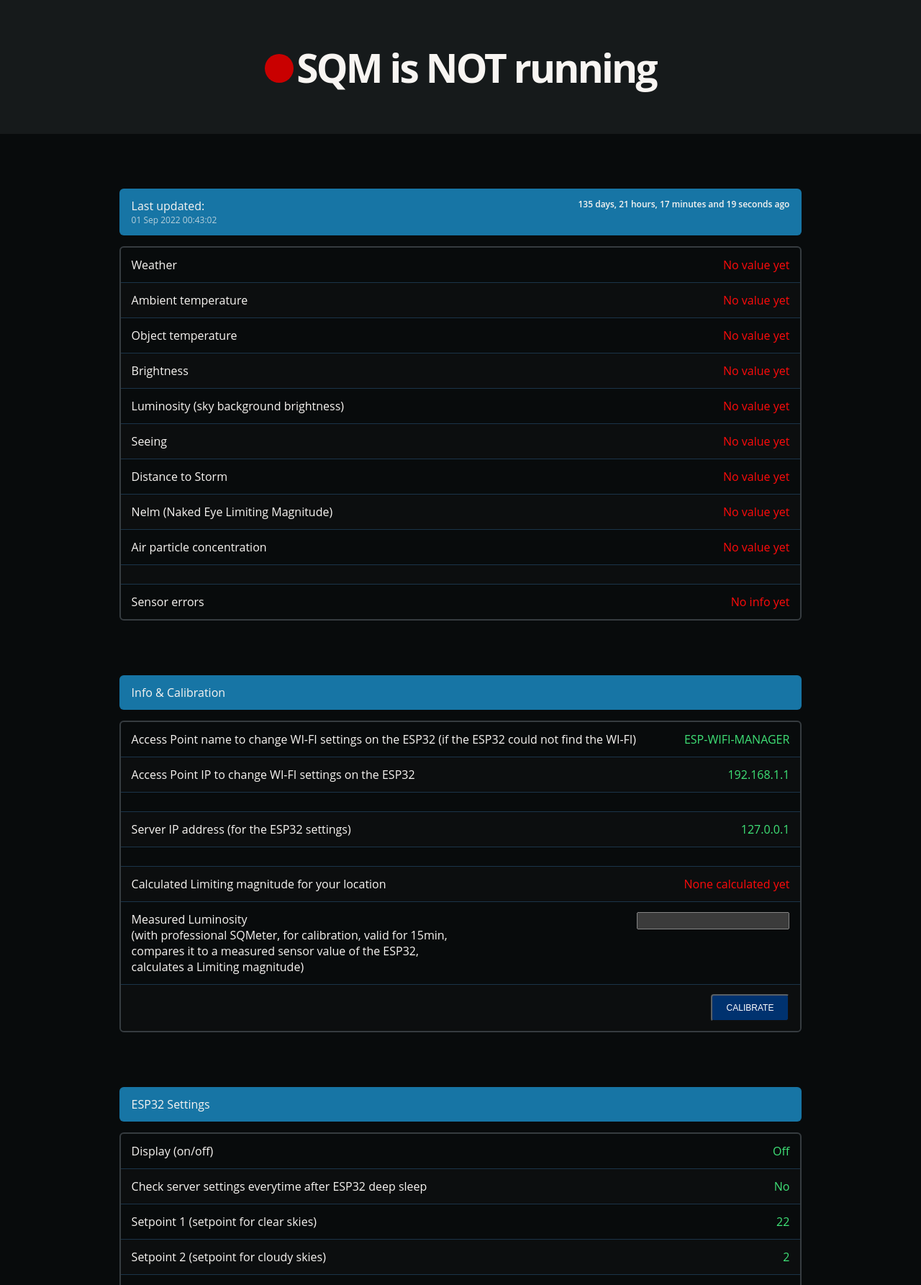
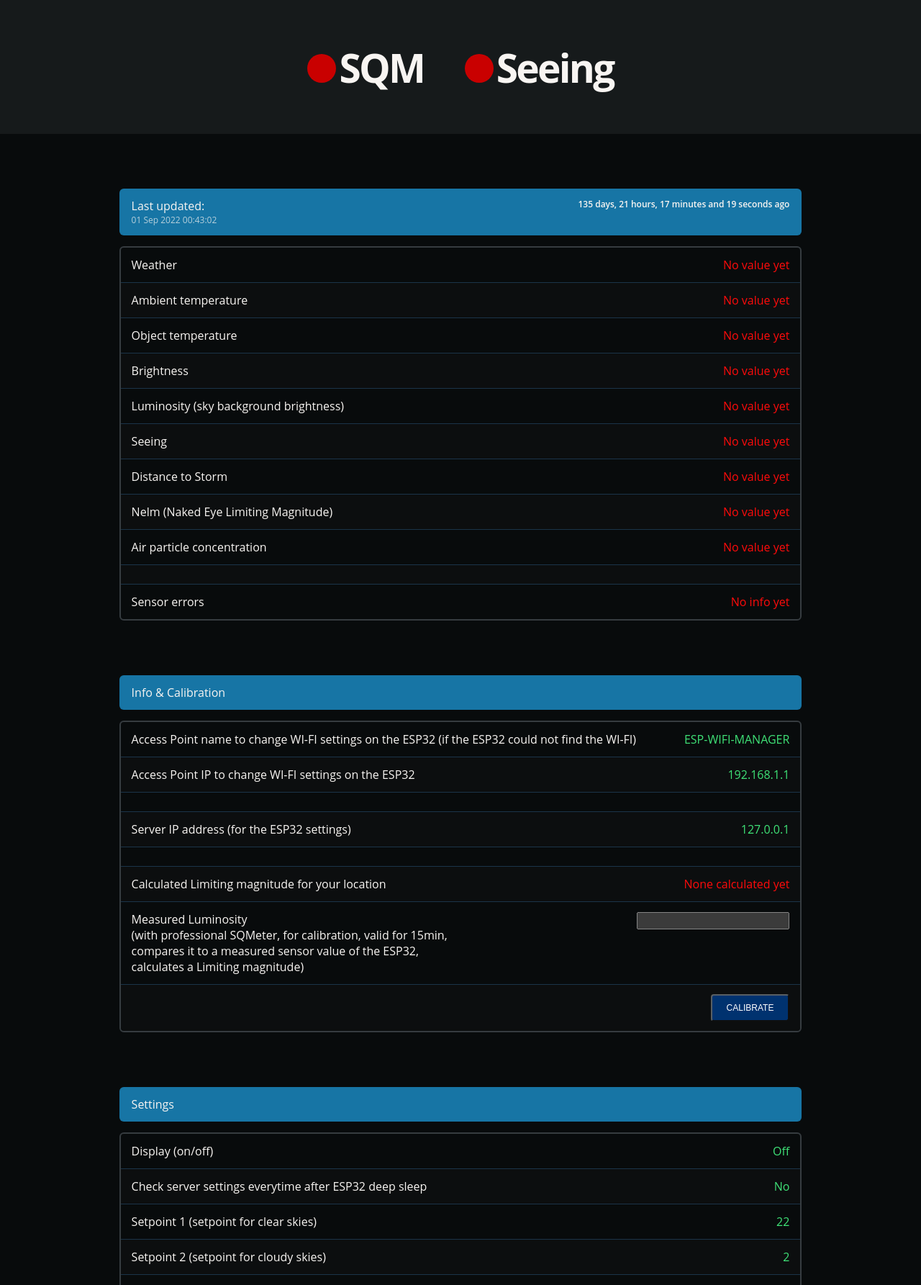
Before and after one commit to Persie0/SQM-HTLHL-API, a Flask app: template templates/index.html in a window 1280 px wide. Shown: the top 1785 px of the page at 72% size. Run offline with Flask 2, Linux system fonts and the light colour scheme; the template is opened without the code that fills it, so the values that code supplies are empty.

Commit message:
Seeing status

```diff
--- a/app.py
+++ b/app.py
@@ -29,7 +29,8 @@ sensor_values = {
     "lightning_distanceToStorm": "-1",
     "nelm": "-1",
     "concentration": "-1",
-    "errors":"-1"
+    "errors":"-1",
+    "isSeeing": "0"
 }
 
 settings = {
@@ -251,7 +252,10 @@ def update_load():
 @app.context_processor
 def inject_load():
     global last_transm, min_ago, isRunning
-    return {'last_transm': last_transm, 'min_ago': min_ago, "isRunning": isRunning,
+    return {'last_transm': last_transm,
+            'min_ago': min_ago,
+            "isRunning": isRunning,
+            "isSeeing": sensor_values["isSeeing"],
             "raining": sensor_values["raining"],
             "ambient": sensor_values["ambient"],
             "object": sensor_values["object"],
--- a/templates/index.html
+++ b/templates/index.html
@@ -85,7 +85,7 @@
 
     <section class='ongoingIssues'>
         <div class='issueBanner issueBanner--monitoring'>
-            <h2>ESP32 Settings</h2>
+            <h2>Settings</h2>
         </div>
     </section>
 
@@ -159,6 +159,8 @@
                 <p class='serviceList__name'>
                     Seconds the ESP32 should sleep between measurements
                 </p>
+            </li>
+        <li class='serviceList__item'>
             </li>
             <li class='serviceList__item'>
 
--- a/templates/replace_content.html
+++ b/templates/replace_content.html
@@ -5,13 +5,20 @@
         <div class='container'>
             {% if (isRunning) %}
                 <span class="greendot"></span>
-                <span class='siteHeader__title'> SQM is Running</span>
+
 
             {% else %}
                 <span class="reddot"></span>
-                <span class='siteHeader__title'> SQM is NOT running</span>
 
             {% endif %}
+        <span class='siteHeader__title'>SQM&emsp;</span>
+            {% if (isSeeing=="1") %}
+                <span class="greendot"></span>
+            {% else %}
+                <span class="reddot"></span>
+
+            {% endif %}
+         <span class='siteHeader__title'>Seeing</span>
         </div>
     </header>
 
@@ -150,9 +157,9 @@
                         Air particle concentration
                     </p>
                 </li>
-            <li class='serviceList__item'>
+                <li class='serviceList__item'>
                 </li>
-            <li class='serviceList__item'>
+                <li class='serviceList__item'>
                     {% if (errors=="-1") %}
                         <p class='serviceList__status'><span class="outage">No info yet</span></p>
 
```
